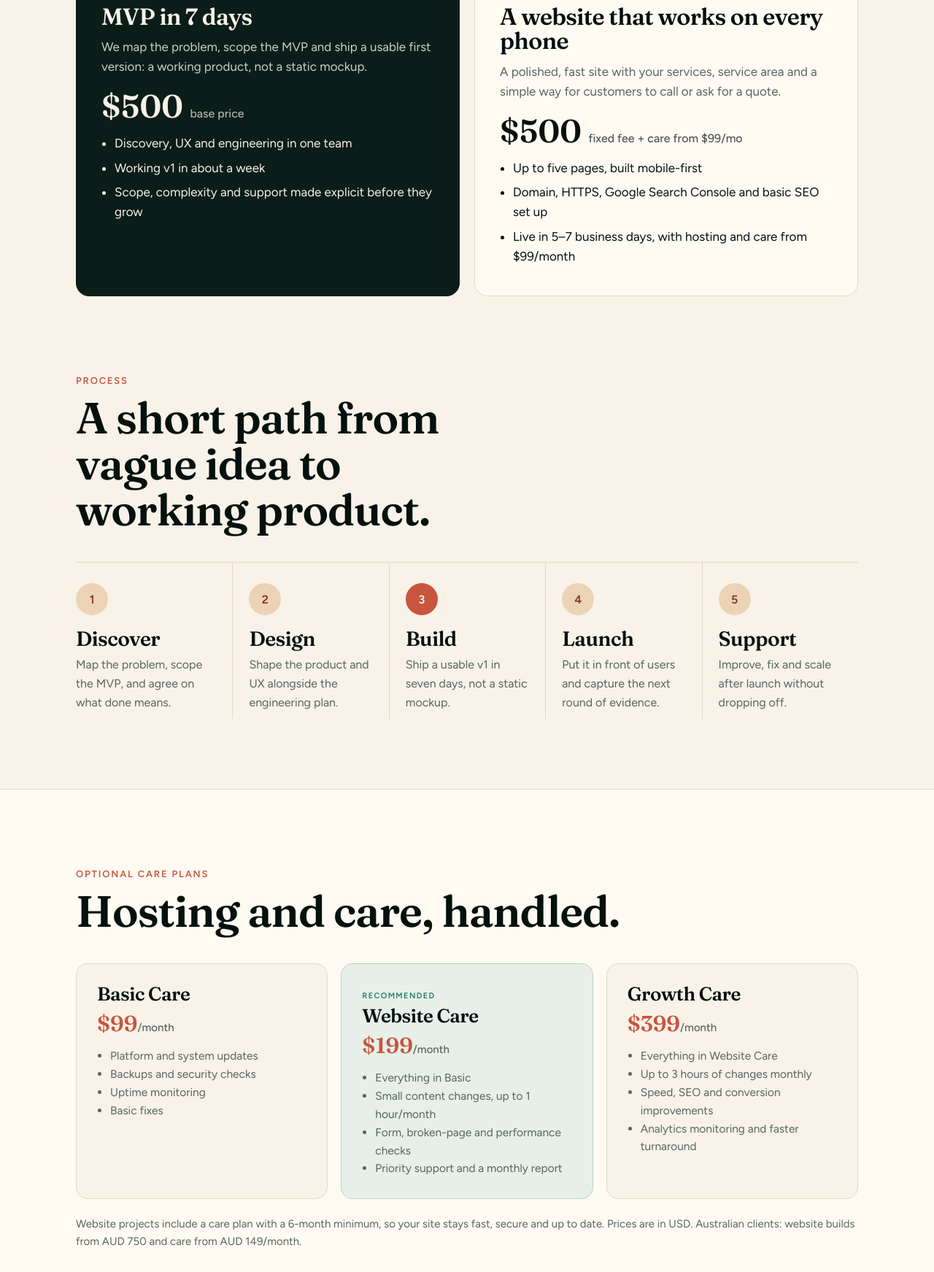
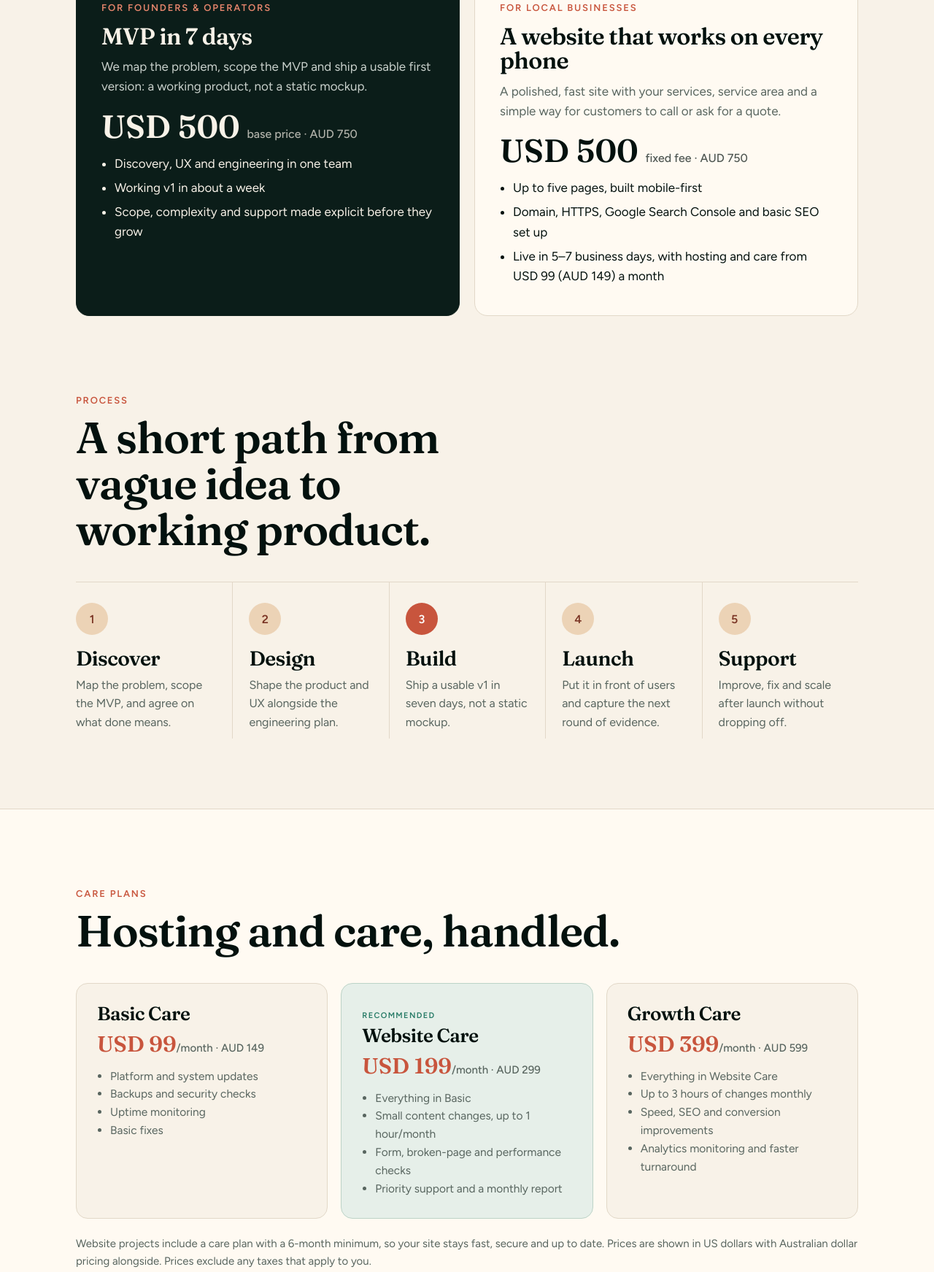
Before and after one commit to dravsunny/okiedoke-site, a plain HTML site: page index.html in a window 1280 px wide. Shown: the part 1539-3282 px from the top of the page at 73% size. Drawn offline with Linux system fonts and the light colour scheme.

Commit message:
Show currencies on all prices; name Okiedoke Studios in terms
Co-Authored-By: Claude Opus 5.5 <noreply@anthropic.com>

```diff
--- a/index.html
+++ b/index.html
@@ -4,10 +4,10 @@
 <meta charset="utf-8">
 <meta name="viewport" content="width=device-width, initial-scale=1">
 <title>Okiedoke — Software and websites, owned end to end</title>
-<meta name="description" content="Okiedoke is a migrant-first software house and design studio. Working first versions in a week, small-business websites from $500, and support after launch.">
+<meta name="description" content="Okiedoke is a migrant-first software house and design studio. Working first versions in a week, small-business websites from USD 500 (AUD 750), and support after launch.">
 <link rel="icon" href="logo.svg" type="image/svg+xml">
 <meta property="og:title" content="Okiedoke — Software and websites, owned end to end">
-<meta property="og:description" content="A working first version in a week. Websites for local businesses from $500.">
+<meta property="og:description" content="A working first version in a week. Websites for local businesses from USD 500 (AUD 750).">
 <link rel="preconnect" href="https://fonts.googleapis.com">
 <link rel="preconnect" href="https://fonts.gstatic.com" crossorigin>
 <link href="https://fonts.googleapis.com/css2?family=Fraunces:opsz,wght@9..144,500;9..144,600&family=Figtree:wght@400;500;600&display=swap" rel="stylesheet">
@@ -157,7 +157,7 @@ footer .wrap{display:flex;justify-content:space-between;gap:16px;flex-wrap:wrap}
     <div class="stats">
       <div><b>7</b><strong>days</strong><span>to a clickable first version you can test with real users.</span></div>
       <div><b>1</b><strong>team</strong><span>owning product, UX, engineering, launch and support under one roof.</span></div>
-      <div><b>$500</b><strong>to start</strong><span>a fixed base price, with scope agreed before anything expands.</span></div>
+      <div><b>$500</b><strong>to start</strong><span>a fixed base price in USD (AUD 750 in Australia), with scope agreed before anything expands.</span></div>
     </div>
   </div>
 
@@ -171,15 +171,15 @@ footer .wrap{display:flex;justify-content:space-between;gap:16px;flex-wrap:wrap}
           <span class="eyebrow">For founders &amp; operators</span>
           <h3>MVP in 7 days</h3>
           <p>We map the problem, scope the MVP and ship a usable first version: a working product, not a static mockup.</p>
-          <div class="price">$500 <small>base price</small></div>
+          <div class="price">USD 500 <small>base price · AUD 750</small></div>
           <ul><li>Discovery, UX and engineering in one team</li><li>Working v1 in about a week</li><li>Scope, complexity and support made explicit before they grow</li></ul>
         </article>
         <article class="offer">
           <span class="eyebrow">For local businesses</span>
           <h3>A website that works on every phone</h3>
           <p>A polished, fast site with your services, service area and a simple way for customers to call or ask for a quote.</p>
-          <div class="price">$500 <small>fixed fee + care from $99/mo</small></div>
-          <ul><li>Up to five pages, built mobile-first</li><li>Domain, HTTPS, Google Search Console and basic SEO set up</li><li>Live in 5–7 business days, with hosting and care from $99/month</li></ul>
+          <div class="price">USD 500 <small>fixed fee · AUD 750</small></div>
+          <ul><li>Up to five pages, built mobile-first</li><li>Domain, HTTPS, Google Search Console and basic SEO set up</li><li>Live in 5–7 business days, with hosting and care from USD 99 (AUD 149) a month</li></ul>
         </article>
       </div>
     </div>
@@ -201,14 +201,14 @@ footer .wrap{display:flex;justify-content:space-between;gap:16px;flex-wrap:wrap}
 
   <section class="care" id="care">
     <div class="wrap">
-      <p class="eyebrow">Optional care plans</p>
+      <p class="eyebrow">Care plans</p>
       <h2 style="font-size:clamp(38px,5vw,60px)">Hosting and care, handled.</h2>
       <div class="plans">
-        <div class="plan"><h3>Basic Care</h3><div class="p">$99<small>/month</small></div><ul><li>Platform and system updates</li><li>Backups and security checks</li><li>Uptime monitoring</li><li>Basic fixes</li></ul></div>
-        <div class="plan rec"><span class="tag">Recommended</span><h3>Website Care</h3><div class="p">$199<small>/month</small></div><ul><li>Everything in Basic</li><li>Small content changes, up to 1 hour/month</li><li>Form, broken-page and performance checks</li><li>Priority support and a monthly report</li></ul></div>
-        <div class="plan"><h3>Growth Care</h3><div class="p">$399<small>/month</small></div><ul><li>Everything in Website Care</li><li>Up to 3 hours of changes monthly</li><li>Speed, SEO and conversion improvements</li><li>Analytics monitoring and faster turnaround</li></ul></div>
+        <div class="plan"><h3>Basic Care</h3><div class="p">USD 99<small>/month · AUD 149</small></div><ul><li>Platform and system updates</li><li>Backups and security checks</li><li>Uptime monitoring</li><li>Basic fixes</li></ul></div>
+        <div class="plan rec"><span class="tag">Recommended</span><h3>Website Care</h3><div class="p">USD 199<small>/month · AUD 299</small></div><ul><li>Everything in Basic</li><li>Small content changes, up to 1 hour/month</li><li>Form, broken-page and performance checks</li><li>Priority support and a monthly report</li></ul></div>
+        <div class="plan"><h3>Growth Care</h3><div class="p">USD 399<small>/month · AUD 599</small></div><ul><li>Everything in Website Care</li><li>Up to 3 hours of changes monthly</li><li>Speed, SEO and conversion improvements</li><li>Analytics monitoring and faster turnaround</li></ul></div>
       </div>
-      <p style="color:var(--muted);margin:22px 0 0;font-size:15px">Website projects include a care plan with a 6-month minimum, so your site stays fast, secure and up to date. Prices are in USD. Australian clients: website builds from AUD 750 and care from AUD 149/month.</p>
+      <p style="color:var(--muted);margin:22px 0 0;font-size:15px">Website projects include a care plan with a 6-month minimum, so your site stays fast, secure and up to date. Prices are shown in US dollars with Australian dollar pricing alongside. Prices exclude any taxes that apply to you.</p>
     </div>
   </section>
 
```
Also changed, not shown: terms.html (+1 -1 lines).
